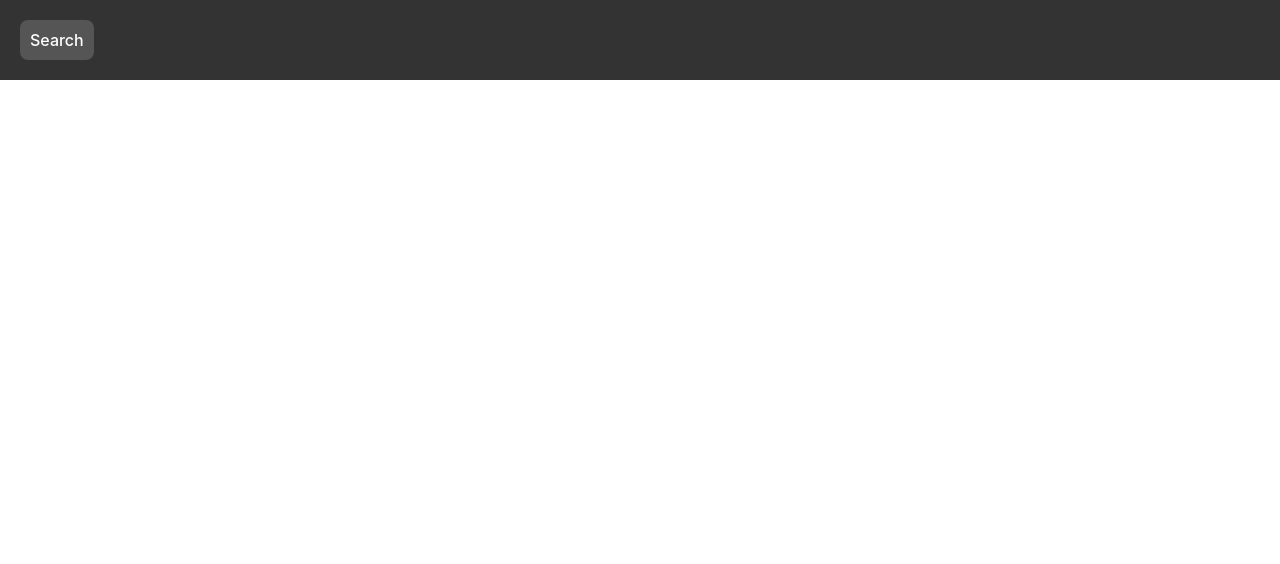
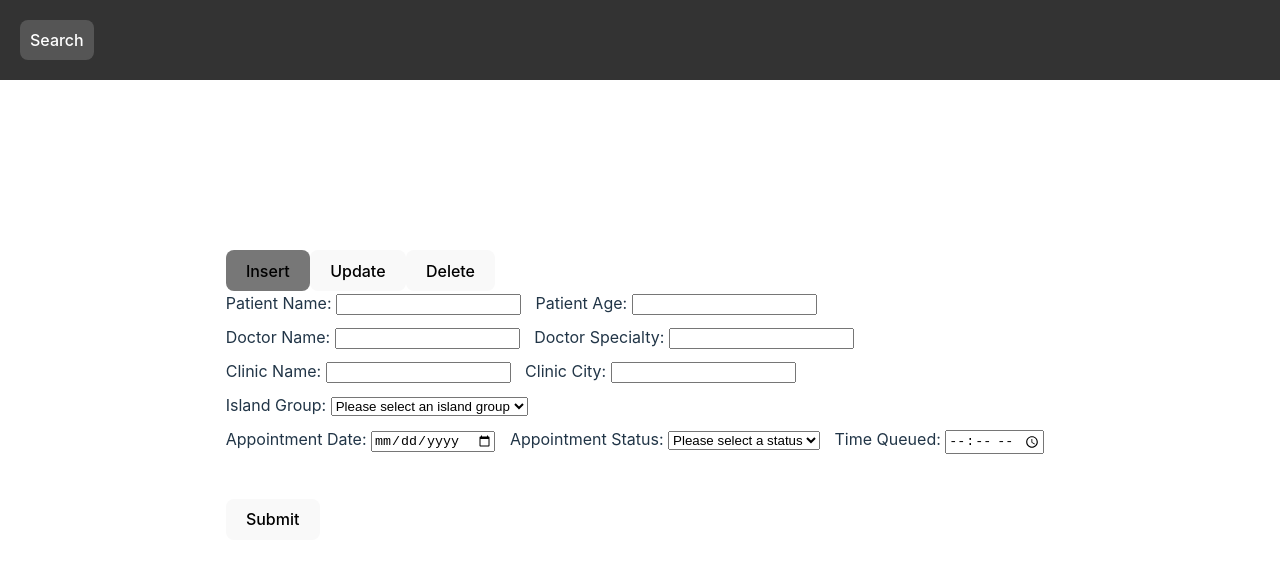
Before and after one commit to TeanConcio/STADVDB-MCO2-Transaction-Management, a Vue app in the folder client/: page / in a window 1280 px wide. Shown: the top 564 px of the page. Built offline with nearby package versions, Linux system fonts and the light colour scheme.

Commit message:
Search, insert, update, delete

```diff
--- a/client/src/App.vue
+++ b/client/src/App.vue
@@ -2,7 +2,15 @@
 import { ref } from 'vue';
 import FormComponent from './components/Form.vue';
 
+const tab = ref('insert');
 const showForm = ref(false);
+const updateInput = ref('');
+const deleteInput = ref('');
+
+const selectTab = (selectedTab) => {
+  tab.value = selectedTab;
+};
+
 const toggleForm = () => {
   showForm.value = !showForm.value;
 };
@@ -13,6 +21,20 @@ const toggleForm = () => {
     <div class="navbar">
       <button @click="toggleForm">Search</button>
       <FormComponent v-if="showForm" />
+    </div>
+    <div class="tabs">
+      <button :class="{ active: tab === 'insert' }" @click="selectTab('insert')">Insert</button>
+      <button :class="{ active: tab === 'update' }" @click="selectTab('update')">Update</button>
+      <button :class="{ active: tab === 'delete' }" @click="selectTab('delete')">Delete</button>
+    </div>
+    <FormComponent v-if="tab === 'insert'" />
+    <div v-if="tab === 'update'">
+      <input v-model="updateInput" type="text" placeholder="Enter ID">
+      <FormComponent v-if="updateInput" />
+    </div>
+    <div v-if="tab === 'delete'">
+      <input v-model="deleteInput" type="text" placeholder="Enter ID to delete">
+      <button v-if="deleteInput" @click="confirmDelete">Confirm Deletion</button>
     </div>
   </div>
 </template>
@@ -42,7 +64,7 @@ const toggleForm = () => {
   margin-top: 10px;
   margin-bottom: 10px;
 }
-.navbar button:hover {
+.navbar button:hover, .active {
   background-color: #777;
 }
 </style>
```
